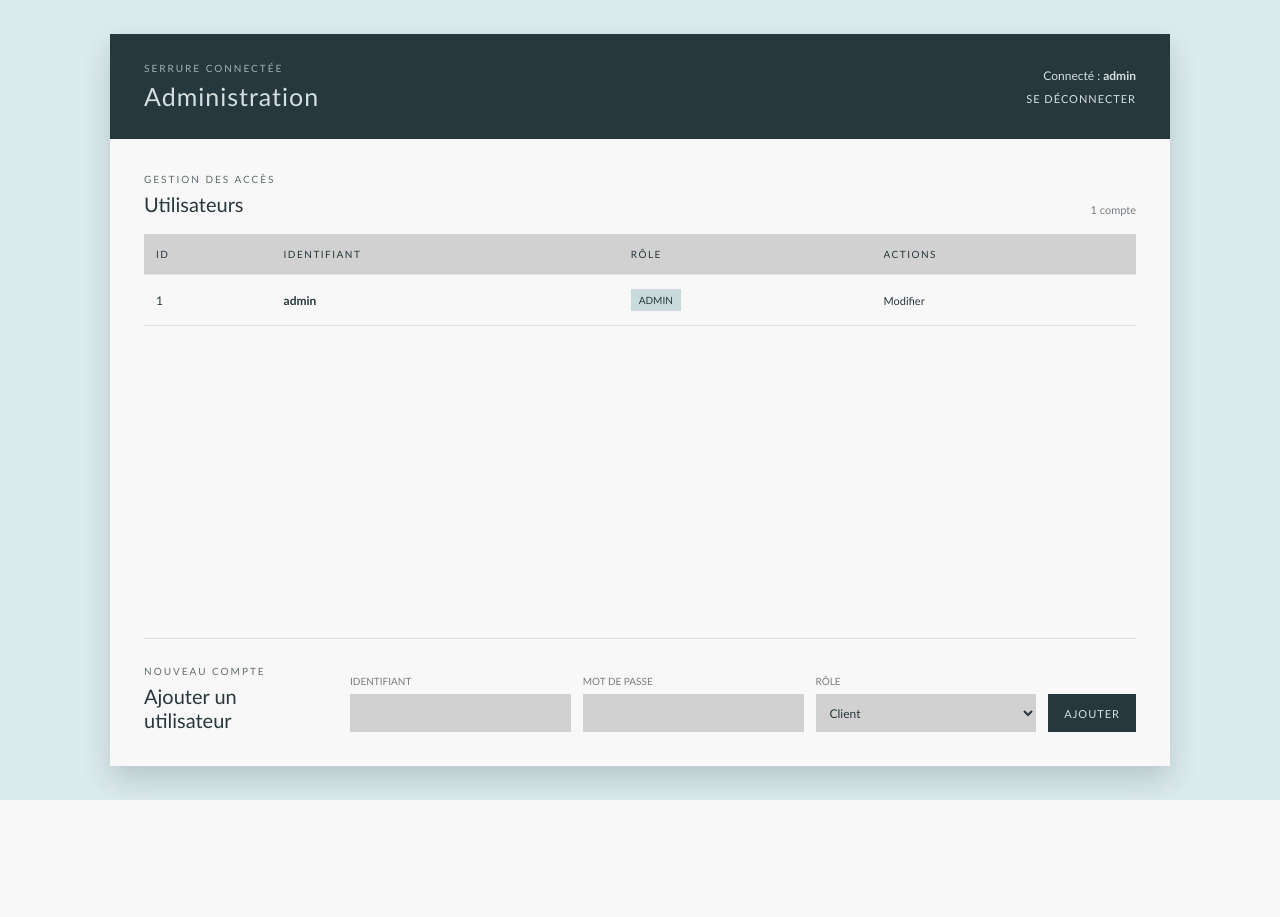
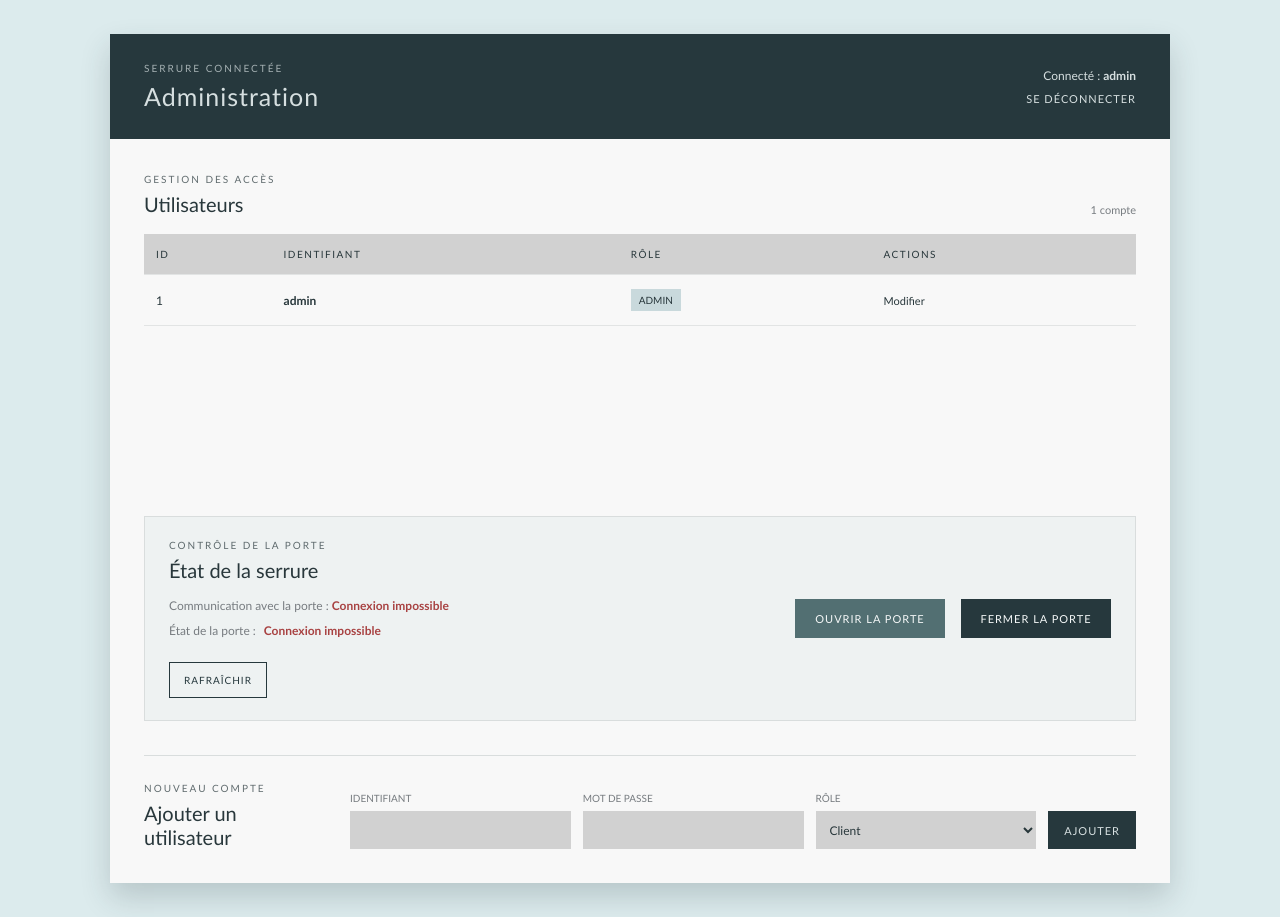
Before and after one commit to DSM892/serrure-connectee, a Flask app: page /home in a window 1280 px wide. Before the commit the page ends 800 px from the top, so only its background shows below. Run offline with Flask 3, Linux system fonts and the light colour scheme; a user stored in the database is signed in; data comes from the database, SQL or seed files in the repository; data that the repository does not hold is empty.

Commit message:
:construction: amélioration website et comm WiFi, firmware ESP32 WPA2E

```diff
--- /dev/null
+++ b/esp32/wifi_packet/__init__.py
@@ -0,0 +1 @@
+from .esp32 import ESP32Server
--- a/website/app.py
+++ b/website/app.py
@@ -2,7 +2,7 @@ from flask import Flask, render_template, request, redirect, url_for, session
 from database import DatabaseManager
 from functools import wraps
 from flask import abort
-from wifi_packet import Client
+from wifi_packet import Client, WifiPacketError
 
 def admin_required(f):
     @wraps(f)
@@ -15,7 +15,7 @@ def admin_required(f):
         return f(*args, **kwargs)
     return wrapper
 
-IP_ESP32="10.5.100.13"  # Remplacez par l'adresse IP de votre ESP32
+IP_ESP32="0.0.0.0"  # Remplacez par l'adresse IP de votre ESP32
 app = Flask(__name__)
 app.secret_key = 'your_secret_key'  # Change this to a random secret key
 db = DatabaseManager()
@@ -41,7 +41,18 @@ def home():
         return redirect(url_for('login'))
     user = db.get_user_by_id(session['user_id'])
     user_list = db.get_users_list() if user[3] == 'admin' else []
-    if user[3] == 'client':
+    if user[3] == 'admin':
+        try:
+            communication_status = esp32_client._send_command(b"PING")
+            if communication_status == b"PONG":
+                communication_status_str = "Connecté"
+            else:
+                communication_status_str = "Non connecté"
+        except WifiPacketError:
+            communication_status_str = "Connexion impossible"
+    else:
+        communication_status_str = "Non autorisé"
+    try:
         door_status_ = esp32_client._send_command(b"STATUS")
         print("door_status_:", door_status_)
         if door_status_ == b"OPEN":
@@ -50,9 +61,9 @@ def home():
             door_status_str = "Fermée"
         else:
             door_status_str = "Inconnue"
-    else:
-        door_status_str = "Inconnue"
-    return render_template('home.html', name=user[1], role=user[3], users=user_list, door_status=door_status_str)
+    except WifiPacketError:
+        door_status_str = "Connexion impossible"
+    return render_template('home.html', name=user[1], role=user[3], users=user_list, door_status=door_status_str, communication_status=communication_status_str)
 
 @app.route('/add_user', methods=['POST'])
 @admin_required
@@ -98,7 +109,10 @@ def delete_user(user_id):
 def open_door():
     action = request.form.get('action')
     if action == 'open':
-        esp32_client._send_command(b"OPEN")
+        try:
+            esp32_client._send_command(b"OPEN")
+        except WifiPacketError:
+            pass
         return redirect(url_for('home'))
     else:
         return "Invalid action", 400
@@ -107,7 +121,10 @@ def open_door():
 def close_door():
     action = request.form.get('action')
     if action == 'close':
-        esp32_client._send_command(b"CLOSE")
+        try:
+            esp32_client._send_command(b"CLOSE")
+        except WifiPacketError:
+            pass
         return redirect(url_for('home'))
     else:
         return "Invalid action", 400
--- a/website/static/style.css
+++ b/website/static/style.css
@@ -134,9 +134,10 @@ body {
 }
 
 .admin-page {
-	height: 100vh;
+	min-height: 100vh;
+	height: auto;
 	padding: 34px 24px;
-	overflow: hidden;
+	overflow-y: auto;
 	background: var(--page-blue);
 	color: var(--ink);
 }
@@ -158,7 +159,8 @@ body {
 	display: grid;
 	grid-template-rows: auto minmax(0, 1fr);
 	width: min(100%, 1060px);
-	height: 100%;
+	min-height: calc(100vh - 68px);
+	height: auto;
 	margin: 0 auto;
 	background: var(--panel-white);
 	box-shadow: 0 14px 28px rgba(38, 56, 61, 0.2);
@@ -224,7 +226,7 @@ body {
 
 .admin-content {
 	display: grid;
-	grid-template-rows: auto minmax(0, 1fr) auto;
+	grid-template-rows: auto minmax(180px, 32vh) auto auto;
 	min-height: 0;
 	padding: 34px;
 }
@@ -315,6 +317,103 @@ tbody tr:hover {
 	color: var(--error) !important;
 }
 
+.admin-client-content {
+	display: grid;
+	grid-template-columns: minmax(0, 1fr) auto;
+	align-items: center;
+	gap: 28px;
+	margin-top: 26px;
+	padding: 22px 24px;
+	border: 1px solid #d9dddd;
+	background: #eef2f2;
+}
+
+.admin-door-info h2 {
+	margin: 0;
+	font-size: 20px;
+	font-weight: 400;
+}
+
+.door-status-summary {
+	display: grid;
+	grid-template-columns: 1fr;
+	align-items: center;
+	gap: 24px;
+	margin-top: 16px;
+}
+
+.communication-status {
+	margin: 0 0 10px;
+	color: var(--field-text);
+	font-size: 12px;
+}
+
+.communication-status strong {
+	font-weight: 600;
+}
+
+.available {
+	color: #526f72;
+}
+
+.unavailable {
+	color: var(--error);
+}
+
+.admin-client-content .door-status {
+	display: flex;
+	align-items: center;
+	gap: 8px;
+	font-size: 12px;
+}
+
+.status-label {
+	color: var(--field-text);
+}
+
+.status-value {
+	font-weight: 600;
+}
+
+.status-value.open {
+	color: #526f72;
+}
+
+.status-value.closed {
+	color: var(--accent);
+}
+
+.admin-client-content .door-actions {
+	justify-content: flex-end;
+}
+
+.admin-client-content .door-button {
+	min-width: 150px;
+	padding: 13px 16px;
+}
+
+.refresh-button {
+	padding: 11px 14px;
+	border: 1px solid var(--accent);
+	background: transparent;
+	color: var(--accent);
+	cursor: pointer;
+	font: inherit;
+	font-size: 10px;
+	letter-spacing: 1px;
+	text-transform: uppercase;
+}
+
+.refresh-form {
+	justify-self: start;
+}
+
+.refresh-button:hover,
+.refresh-button:focus-visible {
+	background: var(--accent);
+	color: #d6dfe0;
+}
+
 .add-user-panel {
 	display: grid;
 	grid-template-columns: 180px 1fr;
--- a/website/templates/home.html
+++ b/website/templates/home.html
@@ -59,6 +59,36 @@
                     </table>
                 </div>
 
+                <section class="admin-client-content" aria-labelledby="admin-door-title">
+                    <div class="admin-door-info">
+                        <p class="eyebrow">Contrôle de la porte</p>
+                        <h2 id="admin-door-title">État de la serrure</h2>
+                        <div class="door-status-summary">
+                            <div>
+                                <p class="communication-status">
+                                    Communication avec la porte :
+                                    <strong class="{% if communication_status == 'Connecté' %}available{% else %}unavailable{% endif %}">{{ communication_status }}</strong>
+                                </p>
+                                <div class="door-status">
+                                    <span class="status-label">État de la porte :</span>
+                                    <span class="status-value {% if door_status == 'Ouverte' %}open{% elif door_status == 'Connexion impossible' %}unavailable{% else %}closed{% endif %}">{{ door_status }}</span>
+                                </div>
+                            </div>
+                            <form class="refresh-form" action="{{ url_for('home') }}" method="get">
+                                <button type="submit" class="refresh-button">Rafraîchir</button>
+                            </form>
+                        </div>
+                    </div>
+                    <div class="door-actions">
+                        <form action="{{ url_for('open_door') }}" method="post">
+                            <button type="submit" class="door-button open-door" name="action" value="open">Ouvrir la porte</button>
+                        </form>
+                        <form action="{{ url_for('close_door') }}" method="post">
+                            <button type="submit" class="door-button close-door" name="action" value="close">Fermer la porte</button>
+                        </form>
+                    </div>
+                </section>
+
                 <section class="add-user-panel" aria-labelledby="add-user-title">
                     <div>
                         <p class="eyebrow">Nouveau compte</p>
@@ -91,10 +121,14 @@
             <section class="client-content" aria-labelledby="door-title">
                 <p class="eyebrow">Accès sécurisé</p>
                 <h2 id="door-title">Contrôle de la porte</h2>
-                <divclass="door-status">
-                    <span class="status-label">État de la porte :</span>
-                    <span class="status-value {% if door_status == 'Ouverte' %}open{% else %}closed{% endif %}">{{ door_status }}</span>
-
+                <div class="door-status-summary">
+                    <div class="door-status">
+                        <span class="status-label">État de la porte :</span>
+                        <span class="status-value {% if door_status == 'Ouverte' %}open{% elif door_status == 'Connexion impossible' %}unavailable{% else %}closed{% endif %}">{{ door_status }}</span>
+                    </div>
+                    <form class="refresh-form" action="{{ url_for('home') }}" method="get">
+                        <button type="submit" class="refresh-button">Rafraîchir</button>
+                    </form>
                 </div>
                 <p class="door-description">Choisissez une action pour contrôler la serrure connectée.</p>
                 <div class="door-actions">
--- a/website/wifi_packet/linux.py
+++ b/website/wifi_packet/linux.py
@@ -24,7 +24,7 @@ class Client:
         self,
         ip,
         port=5000,
-        timeout=5
+        timeout=3
     ):
         self.ip = ip
         self.port = port
```
Also changed, not shown: other parts of website/static/style.css (+36 -1 lines), esp32/boot.py (added, +69 -0 lines), esp32/wifi_packet/esp32.py (added, +236 -0 lines), esp32/ESP32_WPA2E_FLASH/README.txt (added), 3 other files.
